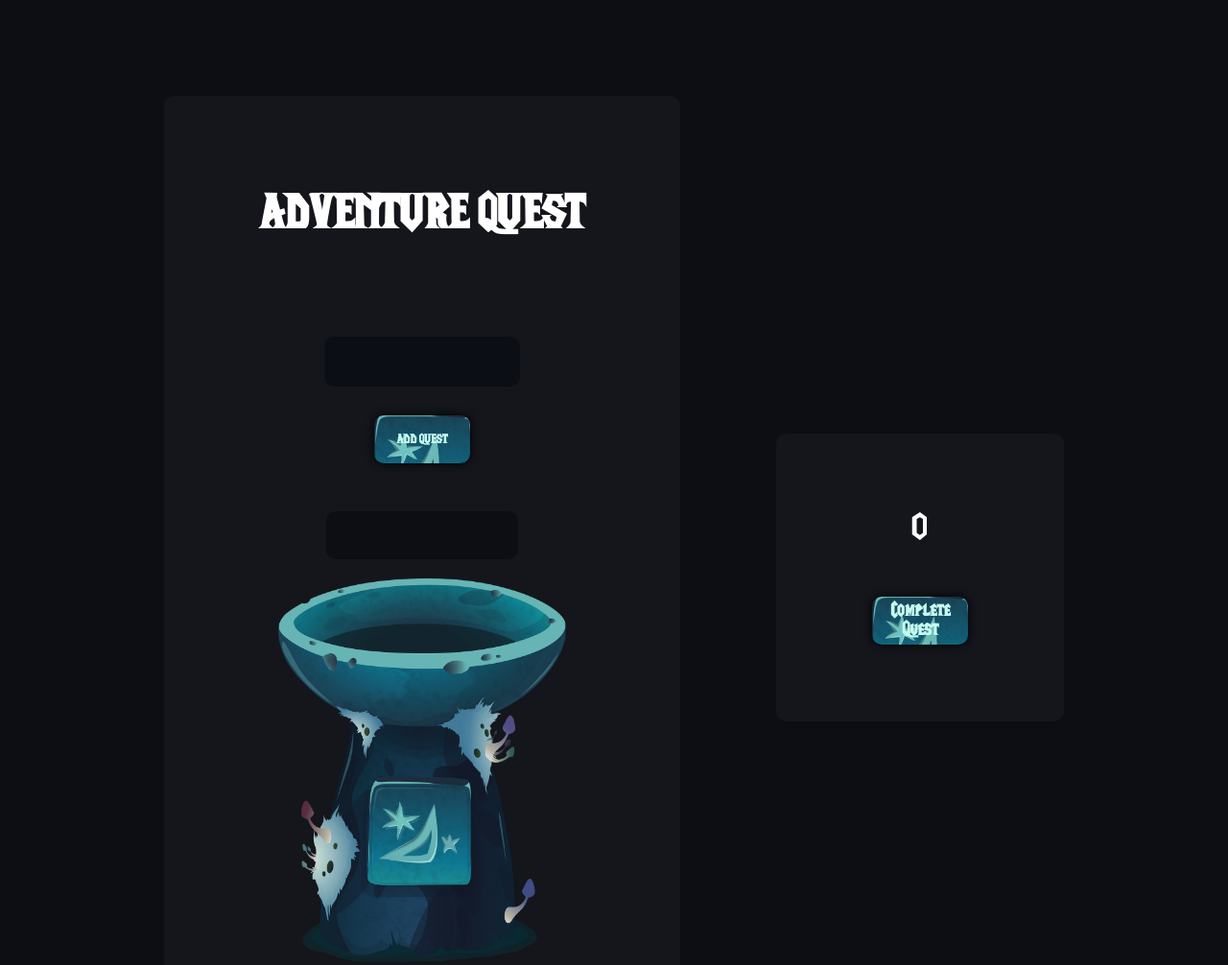
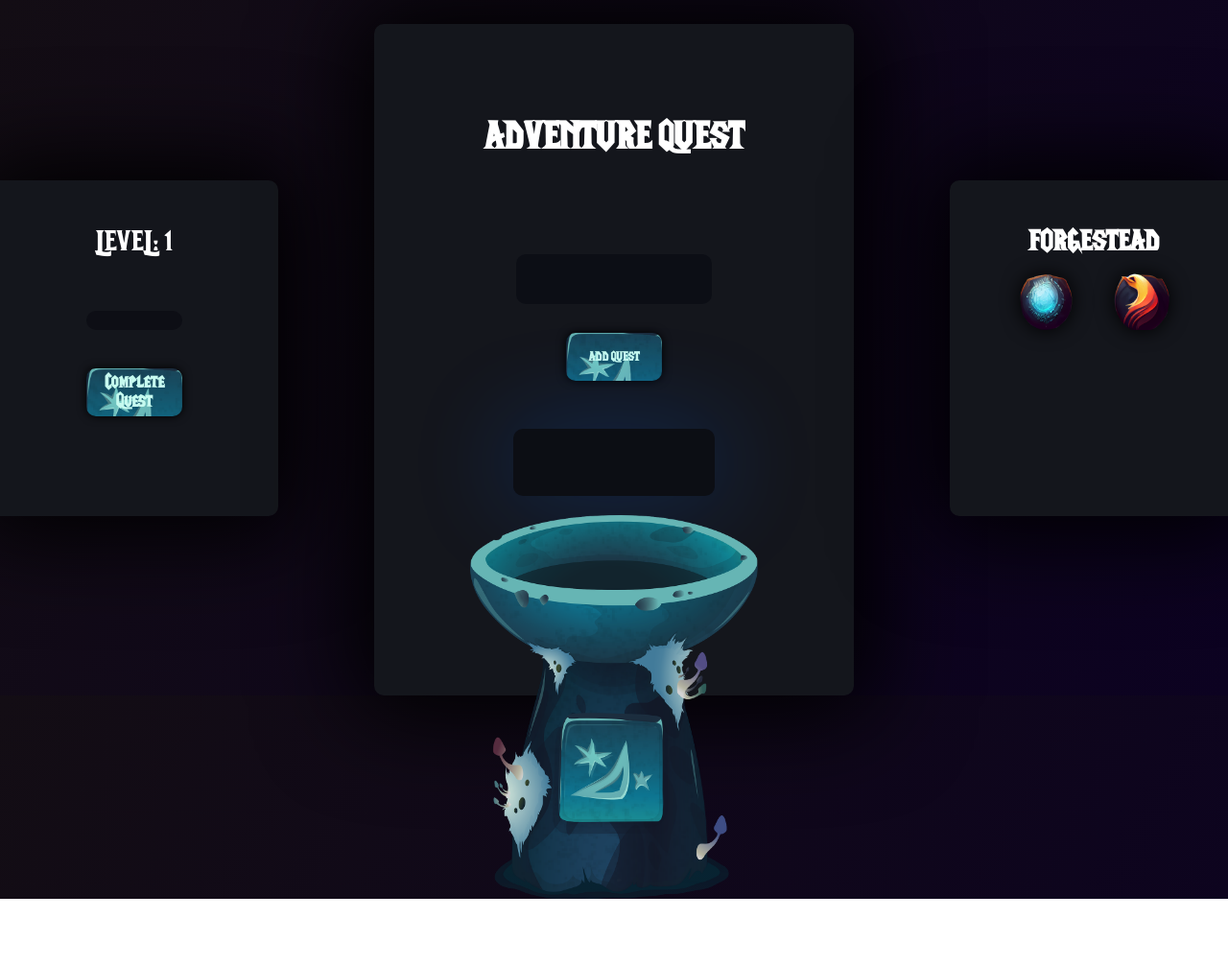
Before and after one commit to BabyRamboDrake/TheAdventureQuest, a plain HTML site: page index.html in a window 1280 px wide. Shown: the whole page at 96% size. After the commit the page ends 937 px from the top, so only its background shows below. Drawn offline with Linux system fonts and the light colour scheme.

Commit message:
5th commit

```diff
--- a/index.html
+++ b/index.html
@@ -12,6 +12,15 @@
 </head>
 <body>
     <div id="omega">
+        <div id="firstEl">
+            <div id="output">
+                <div id="level-display">LEVEL: <span id="level">1</span></div>
+                <div id="experience-bar">
+                <div id="experience-points"></div>
+            </div>
+                <button id="complete-quest" onclick="completeQuest()">Complete Quest</button>
+            </div>
+        </div>
         <div id="mainEl">
             <div id="input">
                 <h1>ADVENTURE QUEST</h1>
@@ -23,12 +32,25 @@
                 </div>
             </div>
         </div>
+        <div id="thirdEl">
+            <h1 id="inventory-display">FORGESTEAD</h1>
+                <div class="app-icons">
+                    <a href="bank.html">
+                    <div class="icons" id="bank"></div>
+                    </a>
+                    <div class="icons" id="quests"></div>
+                </div>
+                <div class="app-icons">
+                    <div class="icons" id="stats"></div>
+                    <div class="icons" id="wisdom"></div>
+                </div>
+                <div class="app-icons">
+                    <div class="icons" id="vendor"></div>
+                    <div class="icons" id="gear"></div>
+                </div>
 
-        <div id="secondEl">
-            <div id="output">
-                <div id="points">0</div>
-                <button id="complete-quest" onclick="completeQuest()">Complete Quest</button>
-            </div>
+
+
         </div>
     </div>
     <script src="script.js"></script>
--- a/script.js
+++ b/script.js
@@ -5,6 +5,8 @@ let addQuestBtn = document.getElementById("add-quest");
 let pullQuestBtn = document.getElementById("pull-quest");
 let selectedQuestDiv = document.getElementById("selected-quest");
 let quests = [];
+let experiencePoints = 0;
+let level = 1;
 
 addQuestBtn.addEventListener("click", function addQuest() {
     let quest = questInput.value;
@@ -30,11 +32,22 @@ const completeQuestButton = document.querySelector("#complete-quest");
 completeQuestButton.addEventListener("click", function completeQuest() {
   const selectedQuest = document.querySelector("#selected-quest");
   if (selectedQuest.textContent) {
-    // Award the points
-    const currentPoints = parseInt(document.querySelector("#points").textContent);
-    document.querySelector("#points").textContent = currentPoints + 10;
+    experiencePoints += 25;
+    let experienceBar = document.getElementById("experience-points");
+    experienceBar.style.width = experiencePoints + "%";
+
+    let levelDisplay = document.getElementById("level");
+    let levelThreshold = 100;
+    if (experiencePoints >= levelThreshold) {
+      level++;
+      levelDisplay.innerHTML = level;
+      experiencePoints = 0;
+      experienceBar.style.width = experiencePoints + "%"
+    } else {
+        experienceBar.style.width = experiencePoints + "%";
+      }
+    }
 
     // Remove the selected quest
     selectedQuest.textContent = "";
-  }
 });
--- a/style copy.css
+++ /dev/null
@@ -1,188 +0,0 @@
-
-@font-face {
-    font-family: fantasyfont;
-    src: url(IMG/LifeCraft_Font.ttf);
-}
-
-body {
-
-    font-family: fantasyfont;
-    background: #0c0e14;
-    background-size: cover;
-    color: white ;
-    display: flex;
-    flex-direction: column;
-    align-items: center;
-    margin: 100px 0px 100px 0px;
-
-}
-
-#omega {
-
-    display: flex;
-    align-items: center;
-}
-
-
-#mainEl {
-
-    background: #14161c;
-    padding: 100px;
-    border: none;
-    border-radius: 10px;
-    display: block;
-    margin: 0 auto;
-
-
-}
-
-
-
-#input {
-
-    margin: 0px 0px 0px 0px;
-    display: flex;
-    flex-direction: column;
-    align-items: center;
-
-
-}
-
-#quest-input {
-    margin-bottom: 30px;
-    background: #0c0e15;
-    border: none;
-    border-radius: 10px;
-    width: 200px;
-    height: 50px;
-    font-family: fantasyfont;
-    color: white;
-    font-weight: 400;
-    font-size: 20px;
-
-
-}
-
-#pot {
-    background-image: url(IMG/pot.webp);
-    width: 300px;
-    height: 400px;
-    background-size: cover;
-    display: flex;
-    justify-content: center;
-    align-items: center;
-    margin: 50px 0px 0px 0px;
-}
-
-#add-quest, #pull-quest, #complete-quest {
-
-    width: 100px;
-    height: 50px;
-    font-family: fantasyfont;
-    border: none;
-    color: white;
-    box-shadow: 0px 0px 10px black;
-    border-radius: 10px;
-    transition: transform 0.2s ease;
-}
-
-#add-quest:hover, #pull-quest:hover, #complete-quest:hover {
-
-
-    cursor: pointer;
-    transform: scale(1.1);
-
-
-
-    }
-
-#add-quest:active, #pull-quest:active, #complete-quest:active {
-
-    transform: scale(0.96 );
-
-
-
-        }
-
-
-#pull-quest {
-
-    margin: 135px 5px 0px 0px;
-    background-image: url(IMG/Button.png);
-    background-size: cover;
-    opacity: 0.2;
-    width: 99px;
-    height: 99px;
-
-}
-
-#add-quest {
-
-    background-image: url(IMG/Button.png);
-    background-size: cover;
-    background-position: top;
-    color: #c6faef;
-    font-weight: 900;
-}
-
-
-h1 {
-
-    font-size: 50px;
-    margin: 0px 0px 100px 0px;
-}
-
-
-#selected-quest {
-
-    background: #0c0e14 ;
-    text-align: center;
-    margin: 80px 0px 0px 0px;
-    padding: 80px 10px 80px 10px;
-    border-radius: 10px;
-    font-size: 30px;
-}
-
-#complete-quest {
-
-    background-image: url(IMG/Button.png);
-    background-size: cover;
-    background-position: top;
-    color: #c6faef;
-    font-weight: 900;
-    width: 100px;
-    height: 50px;
-    border: none;
-    border-radius: 10px;
-    display: block;
-    margin: 50px auto 0px auto;
-    font-family: fantasyfont;
-    font-size: 20px;
-
-
-
-}
-
-
-#secondEl {
-
-    width: 300px;
-    height: 300px;
-    background: #14161c;
-    border: none;
-    border-radius: 10px;
-    margin: 0px 0px 0px 100px;
-    display: block;
-    float: right;
-    width: 300px;
-    display: flex;
-    align-items: center;
-    justify-content: center;
-
-
-}
-
-#points {
-
-    font-size: 40px;
-}
--- a/style.css
+++ b/style.css
@@ -4,16 +4,24 @@
     src: url(IMG/LifeCraft_Font.ttf);
 }
 
+
+:root {
+
+    --primary:#130d14;
+    --secondary: #0c0221;
+}
+
+
 body {
 
     font-family: fantasyfont;
-    background: #0c0e14;
+    background: linear-gradient(120deg, var(--primary), var(--secondary));
     background-size: cover;
     color: white ;
     display: flex;
     flex-direction: column;
     align-items: center;
-    margin: 100px 0px 100px 0px;
+    margin: 0px 0px 0px 0px;
 
 }
 
@@ -21,17 +29,22 @@ body {
 
     display: flex;
     align-items: center;
+    justify-content: center;
+
 }
 
 
 #mainEl {
-
+    width: 300px;
+    height: 500px;
     background: #14161c;
     padding: 100px;
     border: none;
     border-radius: 10px;
     display: block;
-    margin: 0 auto;
+    margin: 25px 0px 0px 0px;
+    box-shadow:#000000 0px 0px 100px 20px;
+
 
 
 }
@@ -72,6 +85,7 @@ body {
     justify-content: center;
     align-items: center;
     margin: 20px 0px 0px 0px;
+
 }
 
 #add-quest, #pull-quest, #complete-quest {
@@ -128,7 +142,7 @@ body {
 
 h1 {
 
-    font-size: 50px;
+    font-size: 40px;
     margin: 0px 0px 100px 0px;
 }
 
@@ -142,6 +156,8 @@ h1 {
     height: 50px;
     border-radius: 10px;
     font-size: 25px;
+    padding: 15px 5px 5px 5px;
+    box-shadow: #0066ff31 0px 0px 100px 10px;
 }
 
 #complete-quest {
@@ -156,7 +172,7 @@ h1 {
     border: none;
     border-radius: 10px;
     display: block;
-    margin: 50px auto 0px auto;
+    margin: 40px auto 0px auto;
     font-family: fantasyfont;
     font-size: 20px;
 
@@ -165,19 +181,21 @@ h1 {
 }
 
 
-#secondEl {
+#firstEl {
 
     width: 300px;
     height: 300px;
     background: #14161c;
     border: none;
     border-radius: 10px;
-    margin: 0px 0px 0px 100px;
+    margin: 0px 100px 0px 0px;
     width: 300px;
     display: flex;
     align-items: center;
-    justify-content: center;
+    justify-content: start;
     flex-direction: column;
+    box-shadow: #000000 0px 0px 100px 20px;
+    padding: 50px 0px 0px 0px;
 
 
 }
@@ -190,7 +208,90 @@ h1 {
     flex-direction: column;
 }
 
-#points {
+#level-display, #inventory-display {
 
-    font-size: 40px;
+    font-size: 30px;
+    margin-bottom: 15px;
 }
+
+#experience-bar {
+    width: 100%;
+    height: 20px;
+    background-color: #0d0e15;
+    border-radius: 10px;
+    overflow: hidden;
+    margin: 40px 0px 0px 0px;
+  }
+
+  #experience-points {
+    width: 0%;
+    height: 100%;
+    background-color: #00fffb;
+    box-shadow: 0px 0px 20px  #00fffb;
+    transition: width 0.5s;
+  }
+
+  #points {
+    font-size: 30px;
+  }
+
+  #thirdEl {
+    width: 300px;
+    height: 300px;
+    background: #14161c;
+    border: none;
+    border-radius: 10px;
+    margin: 0px 0px 0px 100px;
+    width: 300px;
+    display: flex;
+    align-items: center;
+    justify-content: start;
+    flex-direction: column;
+    box-shadow: #000000 0px 0px 100px 20px;
+    padding: 50px 0px 0px 0px;
+
+  }
+
+
+  .app-icons {
+    display: flex;
+    justify-content: space-between;
+    align-items:center;
+    flex-direction: row;
+    border: red 10px;
+    padding: 0px 0px 0px 0px;
+  }
+
+
+
+  .icons {
+
+    width: 60px;
+    height: 60px;
+    margin: 0px 20px 0px 20px;
+    transition: transform 0.2s ease;
+  }
+
+
+  #bank {
+
+    background-image: url(IMG/QustIconVQ.png);
+    background-size: cover;
+    filter: drop-shadow(0px 0px 10px rgb(0, 0, 0));
+  }
+
+  #quests {
+    background-image: url(IMG/Quest-icon.png);
+    background-size: cover;
+    filter: drop-shadow(0px 0px 10px rgb(0, 0, 0));
+  }
+
+.icons:hover {
+    cursor: pointer;
+    transform: scale(1.1);
+}
+
+.icons:active {
+
+    transform: scale(0.96);
+}
```
Also changed, not shown: bank.html (added, +14 -0 lines), script copy.js (deleted, +0 -40 lines), IMG/Quest-icon.png (added), IMG/QustIconVQ.png (added), bank.css (added), 3 other files.
